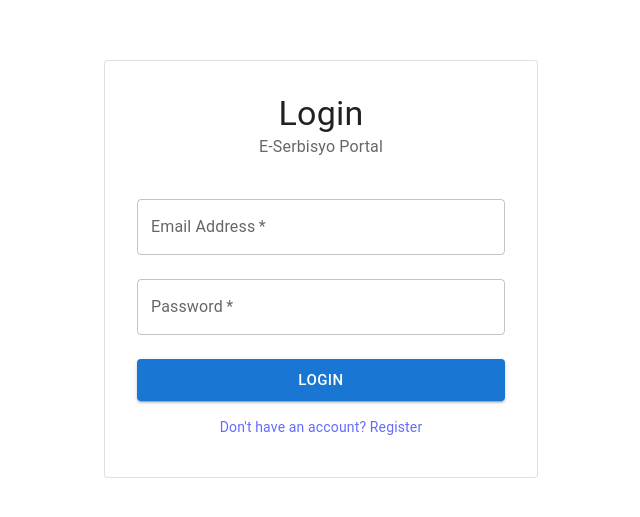
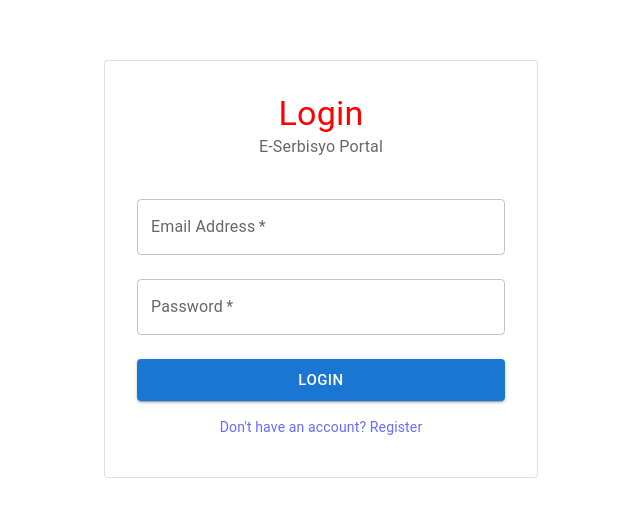
Before and after one commit to AetherrAkuma/brgymalaya_e-serbisyo, a React (Vite) app in the folder client/: page /login in a window 1280 px wide. Shown: the part 131-648 px from the top of the page, without its empty margins (319-959 px from the left). Built offline with nearby package versions, Linux system fonts and the light colour scheme.

Commit message:
change login color to red

```diff
--- a/client/src/pages/Login.jsx
+++ b/client/src/pages/Login.jsx
@@ -45,7 +45,7 @@ const Login = () => {
             <Card variant="outlined" sx={{ p: 2, maxWidth: 400, width: '100%' }}>
                 <CardContent>
                     <Box textAlign="center" mb={3}>
-                        <Typography variant="h4">Login</Typography>
+                        <Typography variant="h4" sx={{ color: "red" }}>Login</Typography>
                         <Typography color="textSecondary">E-Serbisyo Portal</Typography>
                     </Box>
 
```
